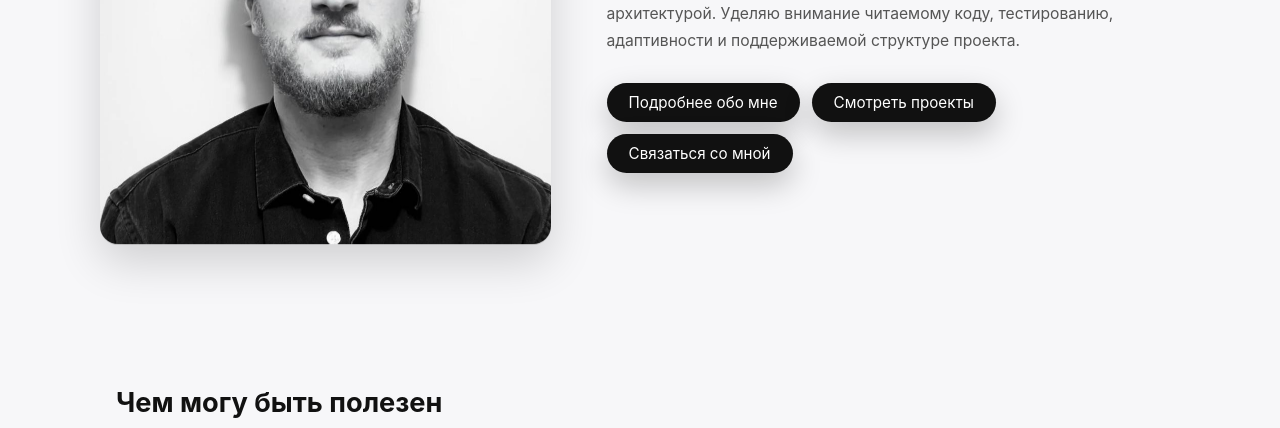
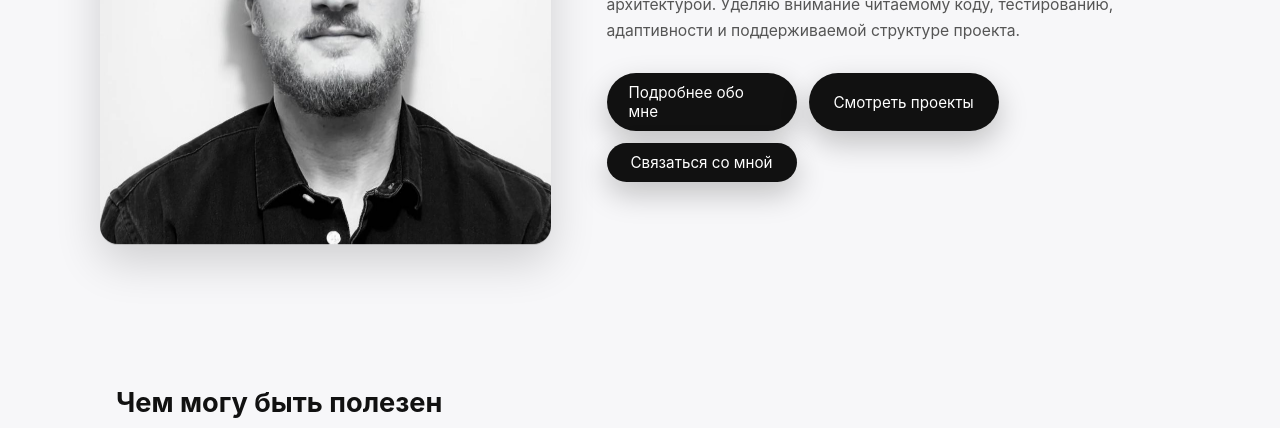
Before and after one commit to RepinDM/HTY, a plain HTML site: page index.html in a window 1280 px wide. Shown: the part 372-800 px from the top of the page. Drawn offline with Linux system fonts and the light colour scheme.

Commit message:
style.css modified

```diff
--- a/style.css
+++ b/style.css
@@ -191,8 +191,7 @@ html.dark .hero-subtitle {
 }
 
 .hero-actions .btn {
-  width: auto;
-  min-width: 0;
+  width: 190px;
 }
 
 .hero-actions-bottom {
```
